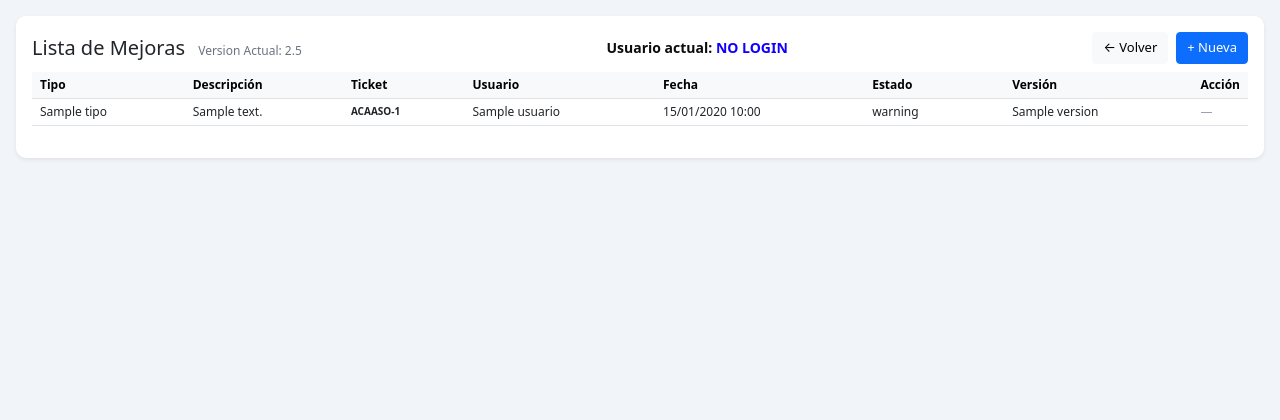
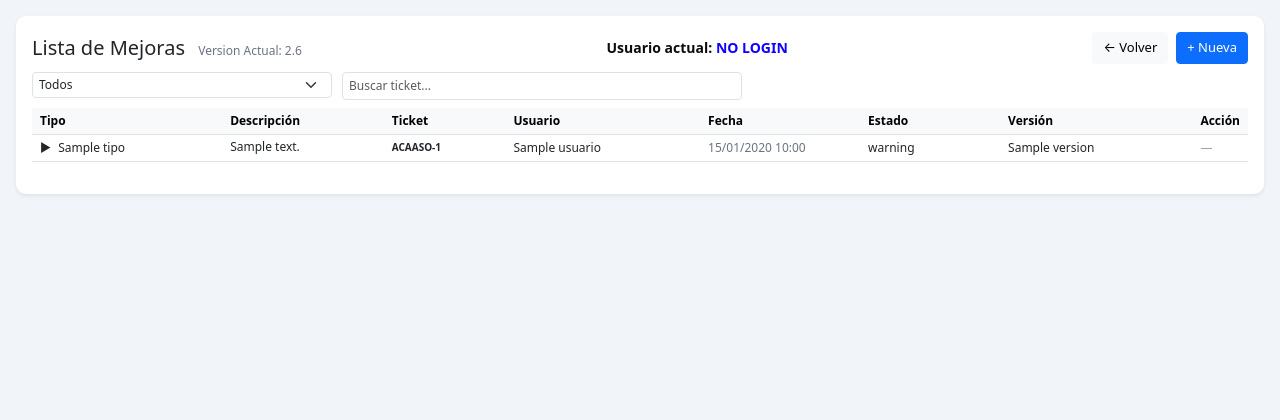
Before and after one commit to pardonAlf/Acaaso-TeacherAssesment, a Flask app: page /mejoras in a window 1280 px wide. Shown: the top 420 px of the page. Run offline with Flask 3, Linux system fonts and the light colour scheme; a database or web service that is not in the repository returns one stand-in record (values such as "Sample title"); some libraries are stand-ins or nearby versions.

Commit message:
cambio que hiciste para v2.6

```diff
--- a/templates/mejoras.html
+++ b/templates/mejoras.html
@@ -51,6 +51,11 @@
             font-size: 12px;
             font-weight: 600;
         }
+        table td {
+            padding-top: 4px !important;
+            padding-bottom: 4px !important;
+            vertical-align: middle;
+        }
 
         /* Inputs más compactos */
         .form-control-sm, .form-select-sm {
@@ -97,6 +102,26 @@
             background-color: #dcfce7; /* verde suave */
             transition: background-color 1s ease;
         }
+        td p {
+            margin: 0;
+            line-height: 1.2 !important;
+        }
+
+        td div {
+            line-height: 0.8 !important;
+        }
+        .contenido-colapsado {
+            display: -webkit-box;
+            -webkit-line-clamp: 1;
+            -webkit-box-orient: vertical;
+            overflow: hidden;
+            line-height: 1.2 !important;
+        }
+
+        .contenido-expandido {
+            -webkit-line-clamp: unset;
+            max-height: 400px; /* ~20 líneas */
+        }
     </style>
 </head>
 <body>
@@ -129,6 +154,23 @@
                 </div>
 
             </div>
+                <div style="display:flex;">
+                    <select class="form-select form-select-sm" style="display:flex; margin-bottom:10px; width:300px; gap:18px; align-items:center;" onchange="filtrarEstado(this.value)">
+                        <option value="todos">Todos</option>
+                        <option value="nuevo">Nuevo</option>
+                        <option value="enviado">Enviado</option>
+                        <option value="revisado">Revisado</option>
+                        <option value="realizado">Realizado</option>
+                    </select>
+
+                    <input type="text"
+                        class="form-control form-control-sm"
+                        style="width:400px; margin-left:10px;"
+                        placeholder="Buscar ticket..."
+                        onkeyup="buscarTexto(this.value)">
+
+
+                </div>
 
             <table class="table table-sm align-middle">
                 <thead class="table-light">
@@ -145,19 +187,30 @@
                 </thead>
                 <tbody>
                     {% for m in mejoras %}
-                        <tr id="fila-{{ m[5] }}" class="
+                        <tr id="fila-{{ m[5] }}" data-estado="{{ m[3] }}" class="
                             {% if m[3] == 'nuevo' %}table-white fila-nuevo
                             {% elif m[3] == 'revisado' %}table-secondary fila-revisado
                             {% elif m[3] == 'realizado' %}table-success fila-realizado
                             {% endif %}
                         ">
-                        <td class="tipo-{{ m[6] }}">
+                        <td class="tipo-{{ m[6] }}" style="white-space:nowrap;">
+                            <span onclick="toggleExpand(this)" style="cursor:pointer; margin-right:4px;">
+                                ▶
+                            </span>
+
                             {{ m[6] }}
+
                         </td>
-                        <td>{{ m[0] | safe }}</td>
+                        <td>
+                            <div class="contenido-colapsado">
+                                {{ m[0] | safe }}
+                            </div>
+                        </td>
                         <td style="width:10%;font-weight:bold;font-size:10px;">ACAASO-{{ m[5] }}</td>
                         <td>{{ m[1] }}</td>
-                        <td>{{ m[2].strftime('%d/%m/%Y %H:%M') }}</td>
+                        <td style="white-space:nowrap; width:160px; font-size:12px; color:#6b7280;">
+                            {{ m[2].strftime('%d/%m/%Y %H:%M') }}
+                        </td>
 
                         {% if session['rol'] == 'root' or (m[3] == 'nuevo' and m[1] == session['usuario']) %}
 
@@ -222,7 +275,7 @@
                                         border-radius:6px; box-shadow:0 4px 12px rgba(0,0,0,0.1);
                                         z-index:100; min-width:130px;">
 
-                                    <div onclick="editarMejora(this.closest('td').querySelector('button'), '{{ m[5] }}')"
+                                    <div onclick="editarMejora(this, '{{ m[5] }}')"
                                         data-descripcion="{{ m[0]|e }}"
                                         data-tipo="{{ m[6] }}"
                                         style="padding:6px 10px; cursor:pointer;">
@@ -255,6 +308,88 @@
     </div>
 
 </div>
+<script>
+function buscarTexto(texto) {
+
+    texto = texto.toLowerCase();
+
+    const filas = document.querySelectorAll("tbody tr");
+
+    filas.forEach(fila => {
+
+        const contenido = fila.innerText.toLowerCase();
+
+        if (contenido.includes(texto)) {
+            fila.style.display = "";
+        } else {
+            fila.style.display = "none";
+        }
+
+    });
+}
+</script>
+<script>
+function toggleExpand(icono) {
+
+    const fila = icono.closest("tr");
+    const contenido = fila.querySelector(".contenido-colapsado");
+
+    if (contenido.classList.contains("contenido-expandido")) {
+        contenido.classList.remove("contenido-expandido");
+        icono.innerText = "▶";
+    } else {
+        contenido.classList.add("contenido-expandido");
+        icono.innerText = "▼";
+    }
+}
+</script>
+<script>
+let filtroEstadoActual = "todos";
+let textoBusquedaActual = "";
+
+// 🔥 motor principal
+function aplicarFiltros() {
+
+    const filas = document.querySelectorAll("tbody tr");
+
+    filas.forEach(fila => {
+
+        let estadoFila = fila.getAttribute("data-estado");
+        let textoFila = fila.innerText.toLowerCase();
+
+        if (estadoFila) {
+            estadoFila = estadoFila.trim().toLowerCase();
+        }
+
+        const cumpleEstado =
+            filtroEstadoActual === "todos" || estadoFila === filtroEstadoActual;
+
+        const cumpleTexto =
+            textoFila.includes(textoBusquedaActual);
+
+        if (cumpleEstado && cumpleTexto) {
+            fila.style.display = "";
+        } else {
+            fila.style.display = "none";
+        }
+
+    });
+}
+
+// 🔥 dropdown
+function filtrarEstado(estado) {
+    filtroEstadoActual = estado.toLowerCase();
+    aplicarFiltros();
+}
+
+// 🔥 buscador
+function buscarTexto(texto) {
+    textoBusquedaActual = texto.toLowerCase();
+    aplicarFiltros();
+}
+
+
+</script>
 <script>
 function toggleMenu(btn) {
 
@@ -397,12 +532,14 @@ function actualizarMejora(id, estado, version) {
 </div>
 <script>
 function nuevoTicket() {
-    ID_ACTUAL = ""; // 🔥 aquí sí limpiamos
+
+    ID_ACTUAL = "";
 
     document.getElementById("modalTitulo").innerText = "Nuevo Ticket";
 
     quill.root.innerHTML = "";
-    document.querySelector("select[name='tipo']").value = "M";
+
+    setTipo('M'); // 🔥 esto reemplaza todo
 
     abrirModal();
 }
--- a/version.txt
+++ b/version.txt
@@ -1 +1 @@
-Version Actual: 2.5
+Version Actual: 2.6
```
Lines whose indentation alone changed are shown as unchanged.
